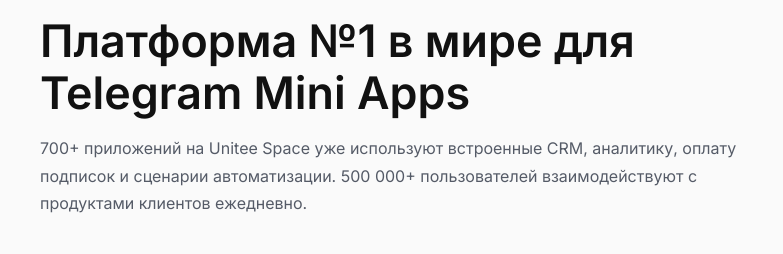
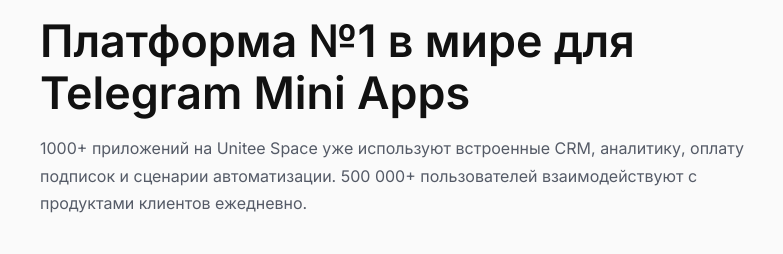
Before and after one commit to msologr-cpu/mini-app.pro, a plain HTML site: page index.html in a window 1280 px wide. Shown: the part 3500-3754 px from the top of the page, 50-833 px from the left. Drawn offline with Linux system fonts and the light colour scheme.

Commit message:
Update index.html

```diff
--- a/index.html
+++ b/index.html
@@ -189,7 +189,7 @@
             <header class="section-header">
               <h2>Платформа №1 в мире для Telegram Mini Apps</h2>
               <p>
-                700+ приложений на Unitee Space уже используют встроенные CRM, аналитику, оплату подписок и сценарии автоматизации.
+                1000+ приложений на Unitee Space уже используют встроенные CRM, аналитику, оплату подписок и сценарии автоматизации.
                 500 000+ пользователей взаимодействуют с продуктами клиентов ежедневно.
               </p>
             </header>
```
